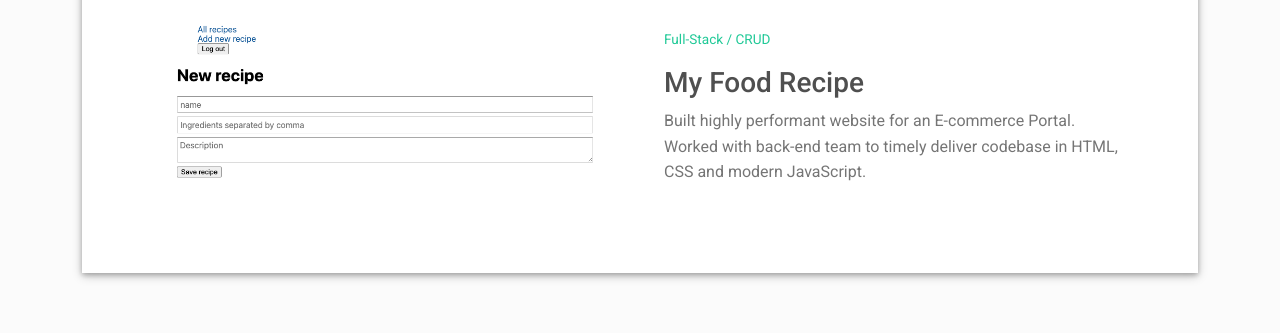
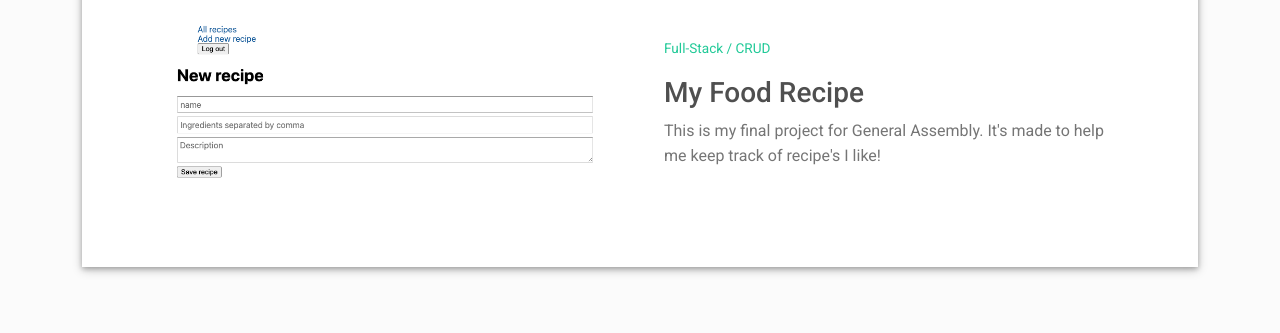
Before and after one commit to jaredkohou/portfolio-site, a plain HTML site: page index.html in a window 1280 px wide. Shown: the part 2431-2764 px from the top of the page. Drawn offline with Linux system fonts and the light colour scheme.

Commit message:
fixing stuff

```diff
--- a/index.html
+++ b/index.html
@@ -203,12 +203,12 @@
         <div class="col-md-6"><a href="https://murmuring-basin-75117.herokuapp.com/login" target="_blank"><img class="img-fluid" src="./NotSpotify.png" width="800" height="500"/></a></div>
       </div>
       <div class="row g-0">
-        <div class="col-md-6"><a href="https://dribbble.com/" target="_blank"><img class="img-fluid" src="./recipe.png" width="800" height="500"/></a></div>
+        <div class="col-md-6"><a href="" target="_blank"><img class="img-fluid" src="./recipe.png" width="800" height="500"/></a></div>
         <div class="col-md-6 d-flex align-items-center" data-aos="fade-left" data-aos-delay="100">
           <div class="m-4 mt-md-2">
             <p class="text-teal text-small">Full-Stack / CRUD </p>
             <h3>My Food Recipe</h3>
-            <p class="text-muted">Built highly performant website for an E-commerce Portal. Worked with back-end team to timely deliver codebase in HTML, CSS and modern JavaScript.</p>
+            <p class="text-muted">This is my final project for General Assembly. It's made to help me keep track of recipe's I like!</p>
           </div>
 
         </div>
```
Also changed, not shown: 1 other file.
